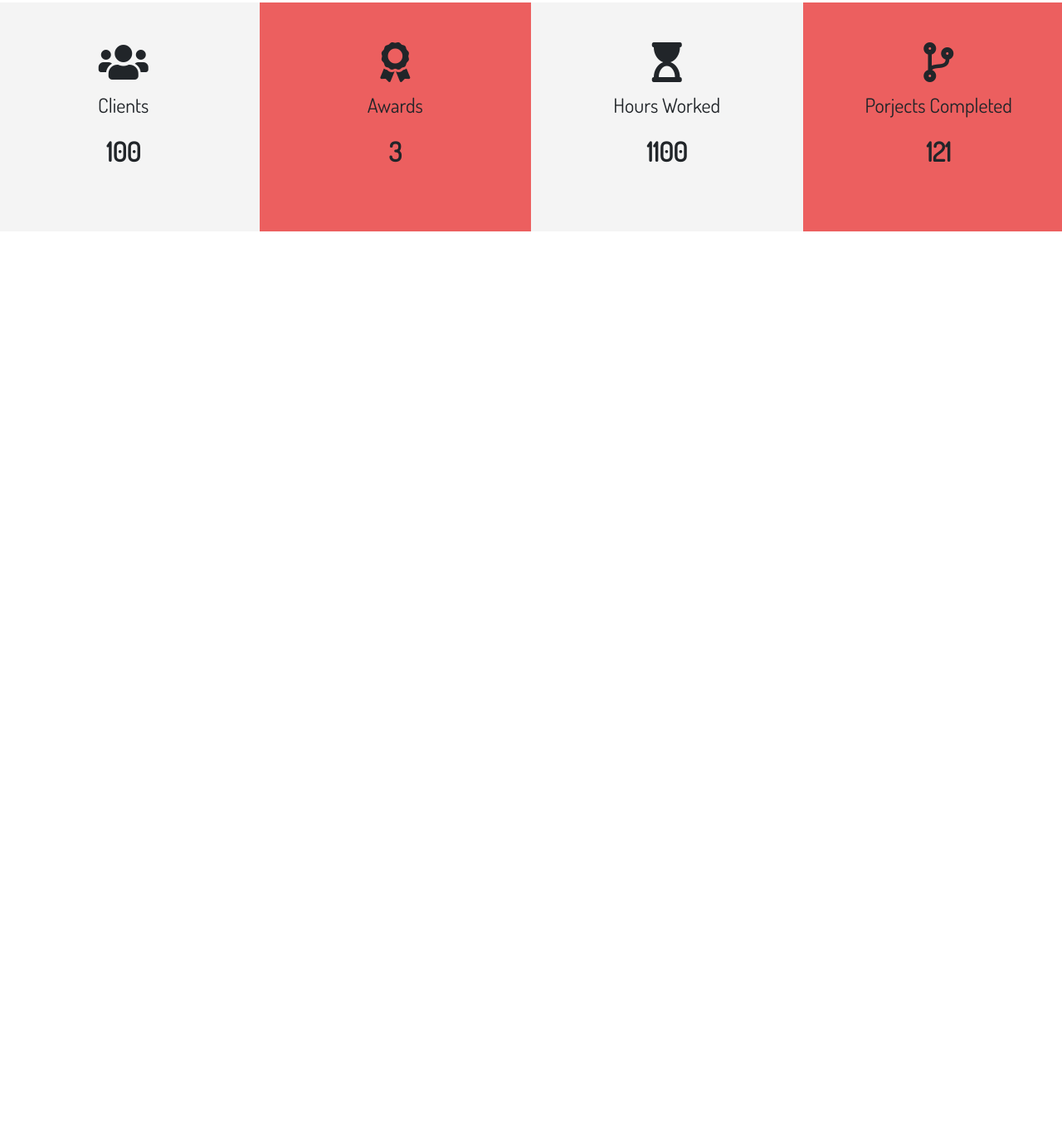
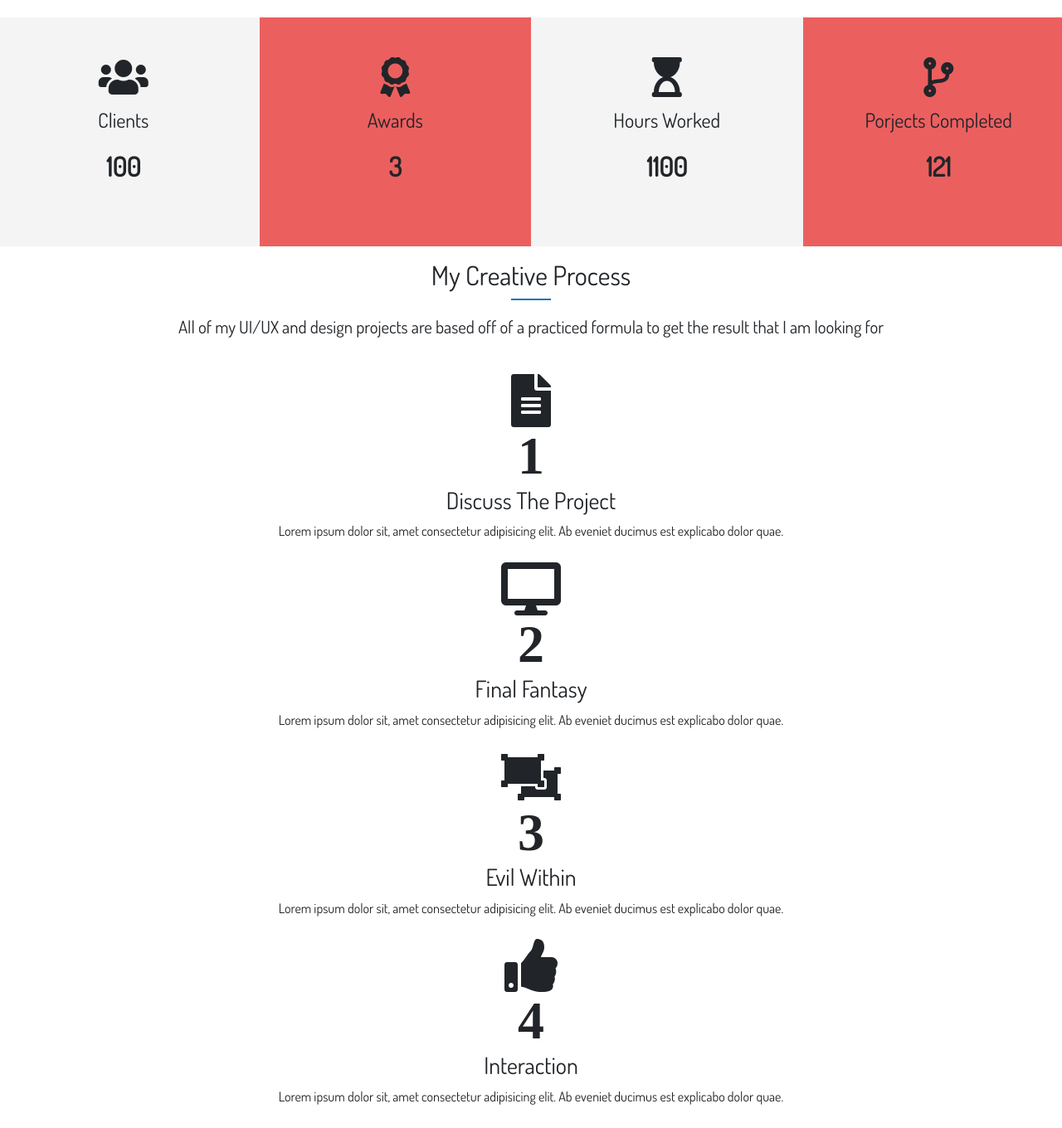
Before and after one commit to AkibReza/john-doe-porfolio, a plain HTML site: page index.html in a window 1280 px wide. Shown: the part 1176-2536 px from the top of the page at 83% size. Before the commit the page ends 1463 px from the top, so only its background shows below. Drawn offline with nearby package versions, Linux system fonts and the light colour scheme.

Commit message:
Completed bootstrap navbar and added bottom line

```diff
--- a/index.html
+++ b/index.html
@@ -18,14 +18,21 @@
   <!-- START HERE -->
   <header id="header-home">
     <div class="container">
-      <nav id="main-nav">
+      <nav id="main-nav" class="navbar navbar-expand-sm navbar-dark ">
+        <a href="index.html">
           <img src="img/homepage/logo.png" alt="" id="logo">
-        <ul>
+        </a>
+        <button class="navbar-toggler" data-toggle="collapse" data-target="#navbarCollapse">
+          <span class="navbar-toggler-icon"></span>
+        </button>
+        <div class="collapse navbar-collapse" id="navbarCollapse">
+          <ul class="navbar-nav ml-auto">
             <li><a href="index.html" class="current">Home</a></li>
             <li><a href="about.html">About</a></li>
             <li><a href="contact.html">Contact</a></li>
             <li><a href="work.html">Work</a></li>
           </ul>
+        </div>
       </nav>
       <div class="header-content">
         <h1>I am John The <span class="txt-type" data-wait="1000"
@@ -127,6 +134,53 @@
     </div>
   </section>
 
+  <!-- Section C: -->
+
+  <section id="home-c" class="text-center py-2">
+    <div class="container">
+      <h2 class="section-title">
+        My Creative Process
+      </h2>
+      <div class="bottom-line"></div>
+      <p class="lead">All of my UI/UX and design projects are based off of a practiced formula to get the result that I
+        am looking for
+      </p>
+      <div class="process">
+        <div>
+          <i class="fas fa-file-alt fa-4x process-icon my-2">
+            <div class="process-step">1</div>
+          </i>
+          <div class="clr"></div>
+          <h3>Discuss The Project</h3>
+          <p>Lorem ipsum dolor sit, amet consectetur adipisicing elit. Ab eveniet ducimus est explicabo dolor quae.</p>
+        </div>
+        <div>
+          <i class="fas fa-desktop fa-4x process-icon my-2">
+            <div class="process-step">2</div>
+          </i>
+          <div class="clr"></div>
+          <h3>Final Fantasy</h3>
+          <p>Lorem ipsum dolor sit, amet consectetur adipisicing elit. Ab eveniet ducimus est explicabo dolor quae.</p>
+        </div>
+        <div>
+          <i class="fas fa-object-ungroup fa-4x process-icon my-2">
+            <div class="process-step">3</div>
+          </i>
+          <div class="clr"></div>
+          <h3>Evil Within</h3>
+          <p>Lorem ipsum dolor sit, amet consectetur adipisicing elit. Ab eveniet ducimus est explicabo dolor quae.</p>
+        </div>
+        <div>
+          <i class="fas fa-thumbs-up fa-4x process-icon my-2">
+            <div class="process-step">4</div>
+          </i>
+          <div class="clr"></div>
+          <h3>Interaction</h3>
+          <p>Lorem ipsum dolor sit, amet consectetur adipisicing elit. Ab eveniet ducimus est explicabo dolor quae.</p>
+        </div>
+      </div>
+    </div>
+  </section>
 
   <!-- Type Effect Tutorial: https://www.youtube.com/watch?v=POX3dT-pB4E -->
   <script src="js/typewriter.js"></script>
--- a/scss/_utilities.scss
+++ b/scss/_utilities.scss
@@ -50,3 +50,12 @@ input[class^='btn-']:hover {
 .text-center {
   text-align: center;
 }
+
+
+.bottom-line {
+  height: 2px;
+  width: 3rem;
+  background: $main-color;
+  display: block;
+  margin: 0 auto 1rem auto;
+}
--- a/scss/style.scss
+++ b/scss/style.scss
@@ -21,6 +21,7 @@ a {
 img {
   width: 100%;
 }
+
 
 #logo {
   width: 70px;
@@ -69,8 +70,13 @@ img {
     background: $bg-image no-repeat center center/ cover;
     height: 100vh;
     color: #fff;
+    z-index: -10;
 
     //Header Content
+    a {
+      text-decoration: none;
+    }
+
 
     .header-content {
       text-align: center;
@@ -86,19 +92,6 @@ img {
 
   &-inner {}
 }
-
-
-/* #home {
-
-  &-a {
-
-    .specials {
-      padding: 0rem 12rem;
-    }
-  }
-
-}
- */
 
 #home {
 
@@ -121,8 +114,6 @@ img {
       }
     }
 
-
-
     .col-md-3:nth-child(odd) {
       background: $light-color;
     }
@@ -131,8 +122,4 @@ img {
       background: $medium-color;
     }
   }
-
-
-
-
 }
```
Also changed, not shown: css/style.css. Lines whose indentation alone changed are shown as unchanged.
